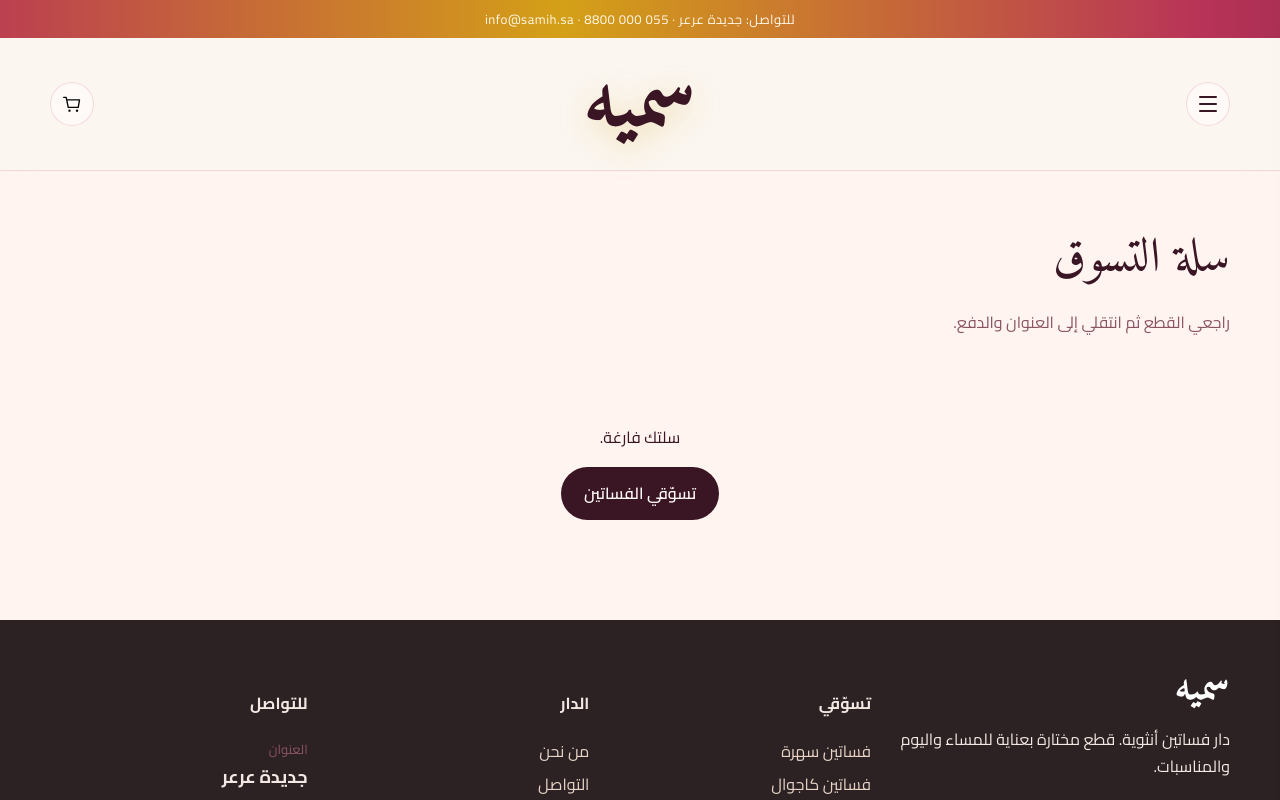
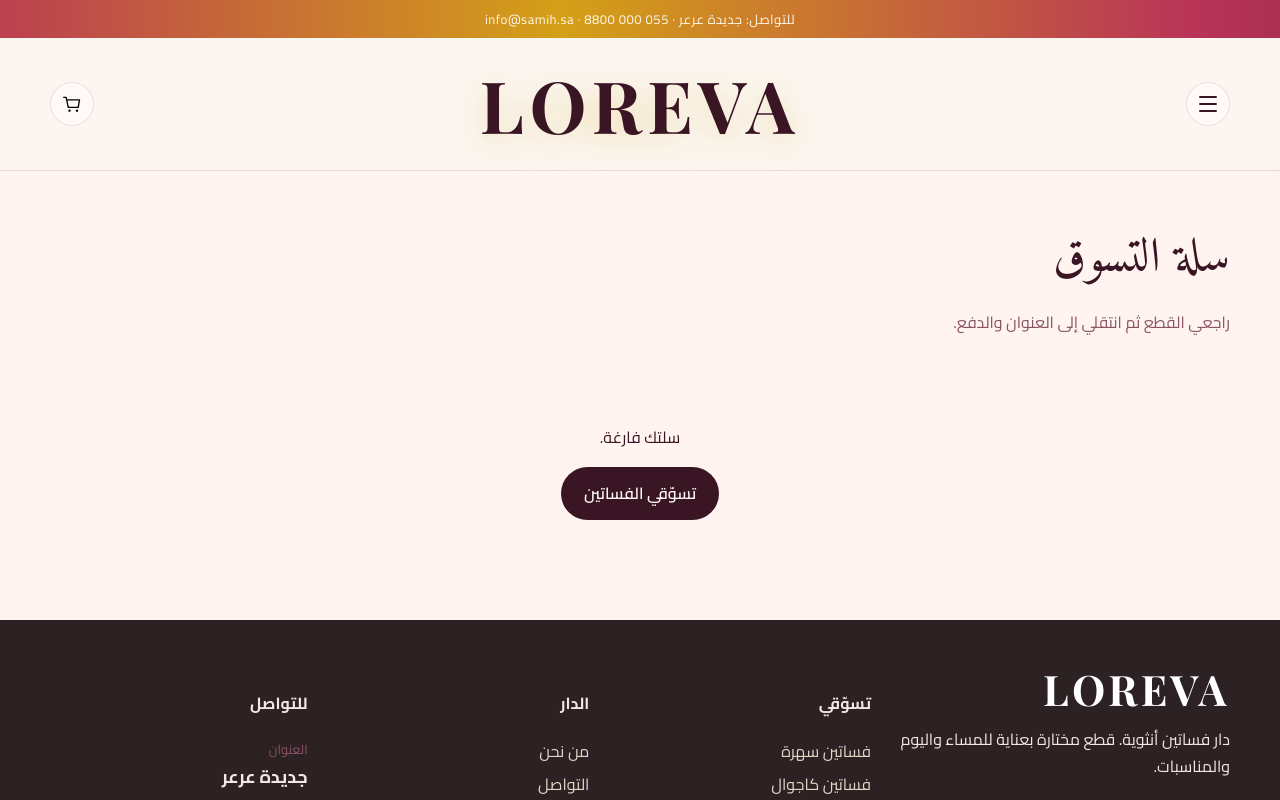
Before and after one commit to ahf88711/samiya, a React (Vite) app: page /cart in a window 1280 px wide. Shown: the top 800 px of the page. Built offline with nearby package versions, Linux system fonts and the light colour scheme.

Commit message:
Rename the store to LOREVA and enlarge the wordmark

```diff
--- a/index.html
+++ b/index.html
@@ -12,16 +12,16 @@
     <meta name="mobile-web-app-capable" content="yes" />
     <meta
       name="description"
-      content="سميه. متجر فساتين أنيقة. العنوان: جديدة عرعر."
+      content="LOREVA. متجر فساتين أنيقة. العنوان: جديدة عرعر."
     />
     <meta name="theme-color" content="#FBF6F0" />
     <link rel="preconnect" href="https://fonts.googleapis.com" />
     <link rel="preconnect" href="https://fonts.gstatic.com" crossorigin />
     <link
-      href="https://fonts.googleapis.com/css2?family=Amiri:ital,wght@0,400;0,700;1,400&family=Cairo:wght@300;400;500;600;700&display=swap"
+      href="https://fonts.googleapis.com/css2?family=Amiri:ital,wght@0,400;0,700;1,400&family=Cairo:wght@300;400;500;600;700&family=Playfair+Display:wght@600;700&display=swap"
       rel="stylesheet"
     />
-    <title>سميه</title>
+    <title>LOREVA</title>
     <script>
       (function () {
         var redirect = sessionStorage.redirect;
--- a/public/404.html
+++ b/public/404.html
@@ -2,7 +2,7 @@
 <html lang="ar" dir="rtl">
   <head>
     <meta charset="utf-8" />
-    <title>سميه</title>
+    <title>LOREVA</title>
     <script>
       sessionStorage.redirect = location.href;
     </script>
--- a/src/components/Layout.tsx
+++ b/src/components/Layout.tsx
@@ -54,7 +54,7 @@ export function Layout() {
             <span />
           </button>
           <Link to="/" className="logo" onClick={() => setMenu(false)}>
-            سميه
+            LOREVA
           </Link>
           <div className="header-actions">
             <button className="icon-btn" onClick={() => setOpen(true)} aria-label="السلة">
@@ -67,7 +67,7 @@ export function Layout() {
       {menu ? <div className="overlay menu-overlay" onClick={() => setMenu(false)} /> : null}
       <nav className={`side-menu ${menu ? "open" : ""}`} aria-label="قائمة الموقع">
         <div className="side-menu-head">
-          <strong className="footer-brand">سميه</strong>
+          <strong className="footer-brand">LOREVA</strong>
           <button className="icon-btn" onClick={() => setMenu(false)} aria-label="إغلاق">
             ×
           </button>
@@ -92,7 +92,7 @@ export function Layout() {
       <footer className="footer">
         <div className="container footer-grid">
           <div>
-            <div className="footer-brand">سميه</div>
+            <div className="footer-brand">LOREVA</div>
             <p>دار فساتين أنثوية. قطع مختارة بعناية للمساء واليوم والمناسبات.</p>
           </div>
           <div>
@@ -115,7 +115,7 @@ export function Layout() {
             <ContactInfo compact />
           </div>
         </div>
-        <div className="container footer-bottom">© {new Date().getFullYear()} سميه — جديدة عرعر</div>
+        <div className="container footer-bottom">© {new Date().getFullYear()} LOREVA — جديدة عرعر</div>
       </footer>
 
       {open ? (
--- a/src/data.ts
+++ b/src/data.ts
@@ -63,7 +63,7 @@ export const CATEGORIES: Category[] = [
   {
     id: "new",
     name: "وصل حديثاً",
-    description: "أحدث إضافات سميه لهذا الموسم",
+    description: "أحدث إضافات LOREVA لهذا الموسم",
     image: "cat-new.jpg",
   },
 ];
--- a/src/pages/Checkout.tsx
+++ b/src/pages/Checkout.tsx
@@ -238,7 +238,7 @@ export function PaymentPage() {
       <Stepper step={3} />
       <div className="page-title">
         <h1>الدفع</h1>
-        <p>اختاري طريقة الدفع لإكمال طلبك من سميه.</p>
+        <p>اختاري طريقة الدفع لإكمال طلبك من LOREVA.</p>
       </div>
       <div className="two-col" style={{ paddingBottom: 64 }}>
         <form className="card" onSubmit={pay}>
--- a/src/pages/Home.tsx
+++ b/src/pages/Home.tsx
@@ -9,7 +9,7 @@ export function Home() {
     <>
       <section className="hero">
         <div className="hero-copy">
-          <h1>سميه</h1>
+          <h1>LOREVA</h1>
           <p className="hero-lead">
             فساتين أنيقة بروح أنثوية ناعمة، تُختار بعناية للنساء اللواتي يحببن الحضور الهادئ والفخم.
           </p>
@@ -31,7 +31,7 @@ export function Home() {
           </div>
         </div>
         <div className="hero-visual">
-          <img src={img("hero.jpg")} alt="فساتين سميه في المشغل" />
+          <img src={img("hero.jpg")} alt="فساتين LOREVA في المشغل" />
           <div className="hero-caption">مجموعة المناسبات · تطريز لؤلؤي</div>
         </div>
       </section>
@@ -83,11 +83,11 @@ export function Home() {
 
       <section>
         <div className="container story">
-          <img src={img("about.jpg")} alt="فستان ذهبي مطرز من مجموعة سميه" />
+          <img src={img("about.jpg")} alt="فستان ذهبي مطرز من مجموعة LOREVA" />
           <div>
             <p className="quote">نؤمن أن الفستان الجميل يبدأ من اختيار هادئ، لا من ضجيج الموسم.</p>
             <p className="muted">
-              سميه دار فساتين تختار قطع السهرة والكاجوال والمناسبات بألوان وردية وبيج وذهبية ناعمة.
+              LOREVA دار فساتين تختار قطع السهرة والكاجوال والمناسبات بألوان وردية وبيج وذهبية ناعمة.
               كل قطعة تبدأ من 600 ريال، وتُشحن بعناية إلى جميع مناطق المملكة.
             </p>
             <div className="stats">
--- a/src/pages/Info.tsx
+++ b/src/pages/Info.tsx
@@ -8,14 +8,14 @@ export function About() {
     <div className="container" style={{ paddingBottom: 72 }}>
       <div className="page-title">
         <p className="eyebrow">قصتنا</p>
-        <h1>سميه</h1>
+        <h1>LOREVA</h1>
         <p>دار صغيرة بذوق كبير، تختار الفستان كما تُختار الهدية.</p>
       </div>
       <div className="story">
         <img src={img("look.jpg")} alt="أجواء الدار بألوان بيج ناعمة" />
         <div>
           <p>
-            وُلدت سميه في جديدة عرعر لتكون عنواناً واضحاً للأناقة الأنثوية: وردي ناعم، بيج دافئ،
+            وُلدت LOREVA في جديدة عرعر لتكون عنواناً واضحاً للأناقة الأنثوية: وردي ناعم، بيج دافئ،
             وأبيض مضيء، مع لمسات ذهبية خفيفة. لا نطارد كل صيحة، بل نختار ما يبقى جميلاً بعد الموسم.
           </p>
           <p className="muted">
@@ -48,7 +48,7 @@ export function Contact() {
         {sent ? (
           <div className="card">
             <h3>وصلنا رسالتك</h3>
-            <p>شكراً لتواصلك مع سميه. سنعود إليك في أقرب وقت.</p>
+            <p>شكراً لتواصلك مع LOREVA. سنعود إليك في أقرب وقت.</p>
           </div>
         ) : (
           <form
@@ -84,7 +84,7 @@ export function Shipping() {
   return (
     <div className="container" style={{ paddingBottom: 72 }}>
       <div className="page-title">
-        <p className="eyebrow">خدمة سميه</p>
+        <p className="eyebrow">خدمة LOREVA</p>
         <h1>الشحن والتوصيل</h1>
         <p>نوصل طلبك داخل المملكة بعد تأكيد العنوان والدفع.</p>
       </div>
--- a/src/pages/Shop.tsx
+++ b/src/pages/Shop.tsx
@@ -9,7 +9,7 @@ import {
 } from "../data";
 
 export function Shop() {
-  return <Catalog title="المتجر" subtitle="كل فساتين سميه في مكان واحد" products={PRODUCTS} />;
+  return <Catalog title="المتجر" subtitle="كل فساتين LOREVA في مكان واحد" products={PRODUCTS} />;
 }
 
 export function Category() {
@@ -47,7 +47,7 @@ function Catalog({
   return (
     <div className="container">
       <div className="page-title">
-        <p className="eyebrow">سميه</p>
+        <p className="eyebrow">LOREVA</p>
         <h1>{title}</h1>
         <p>{subtitle}</p>
       </div>
--- a/src/styles.css
+++ b/src/styles.css
@@ -15,6 +15,7 @@
   --radius: 22px;
   --font: "Cairo", "Segoe UI", Tahoma, sans-serif;
   --display: "Amiri", "Noto Naskh Arabic", serif;
+  --brand: "Playfair Display", "Times New Roman", serif;
 }
 
 @keyframes fadeUp {
@@ -162,10 +163,11 @@ button {
 }
 
 .logo {
-  font-family: var(--display);
-  font-size: 86px;
+  font-family: var(--brand);
+  font-size: 72px;
   font-weight: 700;
-  line-height: 0.82;
+  line-height: 0.9;
+  letter-spacing: 0.08em;
   color: var(--ink);
   justify-self: center;
   grid-column: 2;
@@ -389,11 +391,12 @@ button {
 }
 
 .hero h1 {
-  font-family: var(--display);
-  font-size: clamp(88px, 14vw, 150px);
+  font-family: var(--brand);
+  font-size: clamp(72px, 12vw, 140px);
   font-weight: 700;
   margin: 0;
-  line-height: 0.9;
+  line-height: 0.95;
+  letter-spacing: 0.1em;
 }
 
 .hero-lead {
@@ -1029,10 +1032,11 @@ section {
 }
 
 .footer-brand {
-  font-family: var(--display);
+  font-family: var(--brand);
   font-size: 42px;
   font-weight: 700;
   line-height: 1;
+  letter-spacing: 0.08em;
   color: #fff;
 }
 
@@ -1182,7 +1186,8 @@ section {
     grid-column: 2;
     justify-self: center;
     text-align: center;
-    font-size: clamp(56px, 18vw, 78px);
+    font-size: clamp(44px, 15vw, 68px);
+    letter-spacing: 0.06em;
     font-weight: 700;
     letter-spacing: 0;
   }
```
Also changed, not shown: public/favicon.svg, 1 other file (tests, documents, lock files or other folders).
